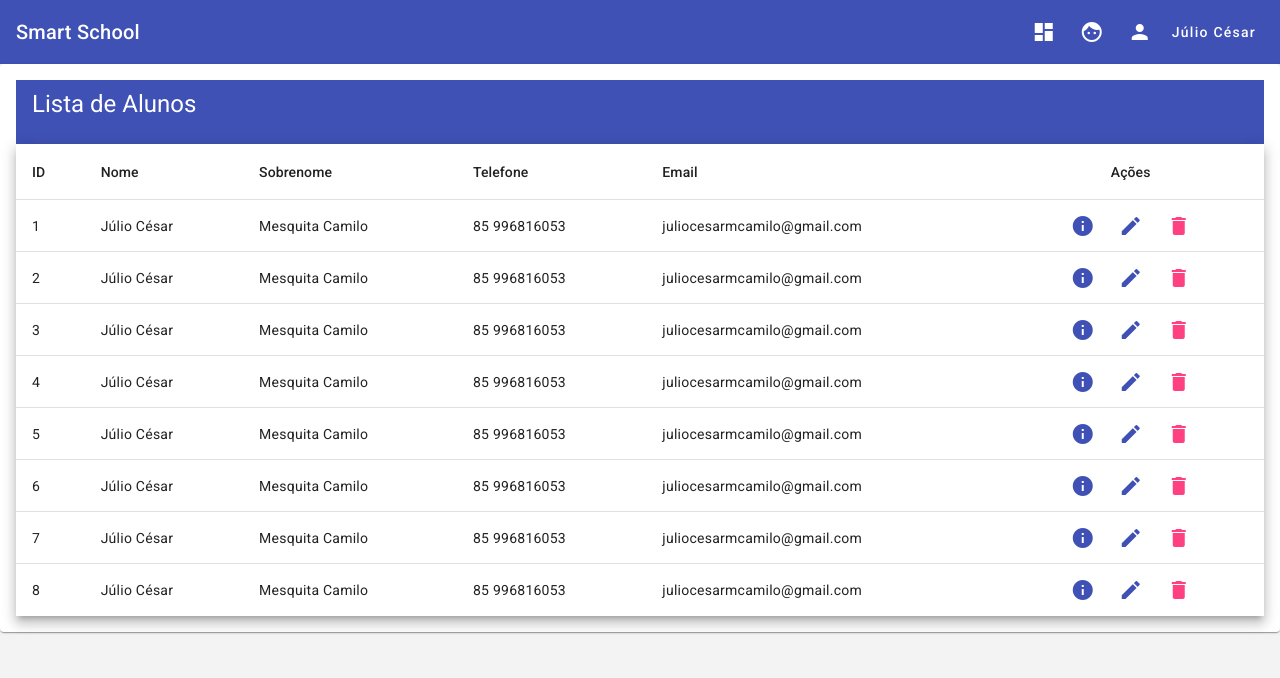
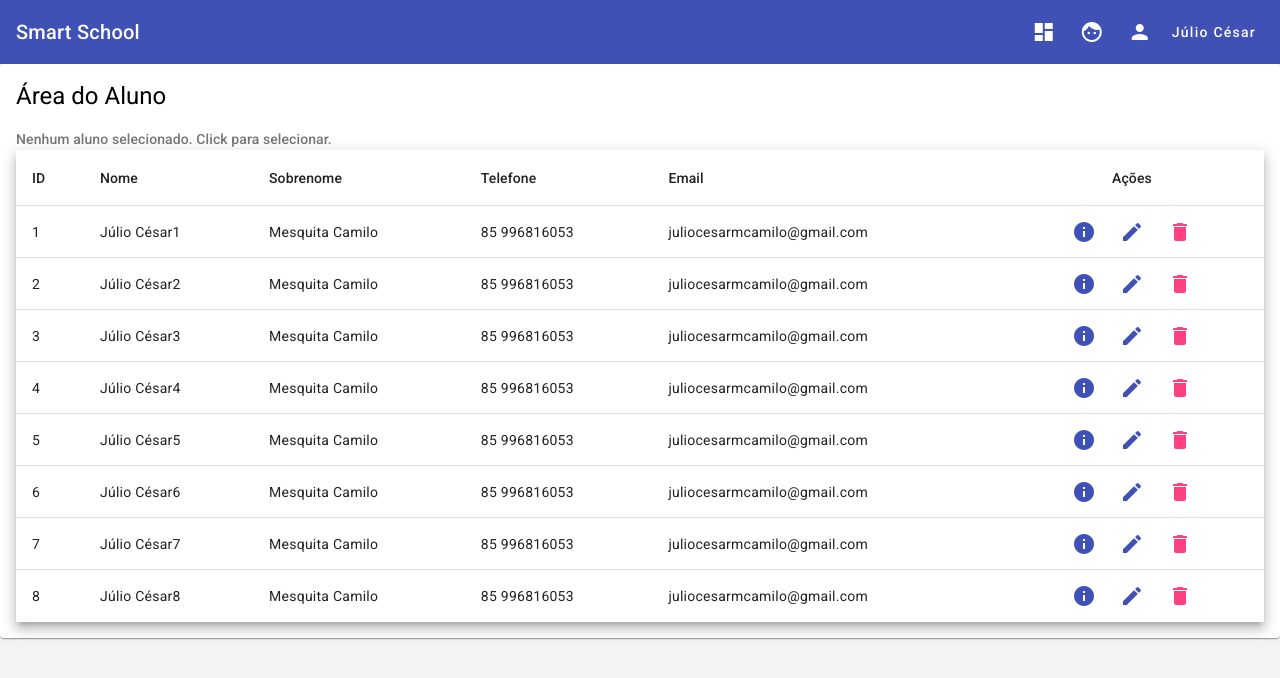
Before and after one commit to devjuliomesquita/SmartSchool, an Angular app in the folder SmartSchool-frontend/: page /alunos in a window 1280 px wide. Shown: the top 678 px of the page. Built offline with nearby package versions, Linux system fonts and the light colour scheme.

Commit message:
Tela de interação com aluno
Criado tela que realiza a interação com o Aluno.

```diff
--- a/SmartSchool-frontend/src/app/alunos/alunos.component.css
+++ b/SmartSchool-frontend/src/app/alunos/alunos.component.css
@@ -1,3 +1,10 @@
 .mat-column-acao {
   text-align: center;
 }
+.mat-mdc-row .mat-mdc-cell {
+  cursor: pointer;
+}
+.mat-mdc-row:hover .mat-mdc-cell {
+  background-color: rgb(211, 204, 204);
+  font-weight:500 ;
+}
--- a/SmartSchool-frontend/src/app/alunos/alunos.component.html
+++ b/SmartSchool-frontend/src/app/alunos/alunos.component.html
@@ -1,11 +1,33 @@
 <mat-card>
-  <mat-card-header>
-    <mat-toolbar color="primary">
-      <span><app-titulo [titulo]="titulo"></app-titulo></span>
-    </mat-toolbar>
+  <mat-card-header >
+
+    <mat-card-title><app-titulo [titulo]="titulo"></app-titulo></mat-card-title>
+    <mat-card-subtitle>
+      <div *ngIf="alunoSelecionado">
+        aluno selecionado: {{alunoSelecionado}}
+        <p>
+          <button mat-raised-button color="warn" (click)="AlunoDeselecionado()">Voltar</button>
+        </p>
+
+      </div>
+      <div *ngIf="!alunoSelecionado">
+        Nenhum aluno selecionado. Click para selecionar.
+      </div>
+    </mat-card-subtitle>
   </mat-card-header>
 
   <mat-card-content>
+
+  <div *ngIf="alunoSelecionado">
+    <mat-form-field appearance="outline">
+      <mat-label>Outline form field</mat-label>
+      <input matInput placeholder="Placeholder">
+      <mat-icon matSuffix>sentiment_very_satisfied</mat-icon>
+      <mat-hint>Hint</mat-hint>
+    </mat-form-field>
+
+  </div>
+  <div *ngIf="!alunoSelecionado">
 
       <table mat-table [dataSource]="dataAluno" class="mat-elevation-z8">
 
@@ -56,8 +78,12 @@
         </ng-container>
 
         <tr mat-header-row *matHeaderRowDef="displayedColumns"></tr>
-      <tr mat-row *matRowDef="let row; columns: displayedColumns;"></tr>
+        <tr
+        mat-row
+        (click)="AlunoSelecionado(row)"
+        *matRowDef="let row; columns: displayedColumns;"></tr>
 
       </table>
+  </div>
   </mat-card-content>
 </mat-card>
--- a/SmartSchool-frontend/src/app/alunos/alunos.component.ts
+++ b/SmartSchool-frontend/src/app/alunos/alunos.component.ts
@@ -9,23 +9,33 @@ import { MatPaginator } from '@angular/material/paginator';
   styleUrls: ['./alunos.component.css']
 })
 export class AlunosComponent implements OnInit {
-  public titulo:string = 'Lista de Alunos';
+  public titulo:string = 'Área do Aluno';
+  public alunoSelecionado?: string;
 
   public alunos: Aluno [] = [
-    {Id: 1, nome: "Júlio César", sobrenome: "Mesquita Camilo", telefone: "85 996816053", email: "juliocesarmcamilo@gmail.com" },
-    {Id: 2, nome: "Júlio César", sobrenome: "Mesquita Camilo", telefone: "85 996816053", email: "juliocesarmcamilo@gmail.com" },
-    {Id: 3, nome: "Júlio César", sobrenome: "Mesquita Camilo", telefone: "85 996816053", email: "juliocesarmcamilo@gmail.com" },
-    {Id: 4, nome: "Júlio César", sobrenome: "Mesquita Camilo", telefone: "85 996816053", email: "juliocesarmcamilo@gmail.com" },
-    {Id: 5, nome: "Júlio César", sobrenome: "Mesquita Camilo", telefone: "85 996816053", email: "juliocesarmcamilo@gmail.com" },
-    {Id: 6, nome: "Júlio César", sobrenome: "Mesquita Camilo", telefone: "85 996816053", email: "juliocesarmcamilo@gmail.com" },
-    {Id: 7, nome: "Júlio César", sobrenome: "Mesquita Camilo", telefone: "85 996816053", email: "juliocesarmcamilo@gmail.com" },
-    {Id: 8, nome: "Júlio César", sobrenome: "Mesquita Camilo", telefone: "85 996816053", email: "juliocesarmcamilo@gmail.com" },
+    {Id: 1, nome: "Júlio César1", sobrenome: "Mesquita Camilo", telefone: "85 996816053", email: "juliocesarmcamilo@gmail.com" },
+    {Id: 2, nome: "Júlio César2", sobrenome: "Mesquita Camilo", telefone: "85 996816053", email: "juliocesarmcamilo@gmail.com" },
+    {Id: 3, nome: "Júlio César3", sobrenome: "Mesquita Camilo", telefone: "85 996816053", email: "juliocesarmcamilo@gmail.com" },
+    {Id: 4, nome: "Júlio César4", sobrenome: "Mesquita Camilo", telefone: "85 996816053", email: "juliocesarmcamilo@gmail.com" },
+    {Id: 5, nome: "Júlio César5", sobrenome: "Mesquita Camilo", telefone: "85 996816053", email: "juliocesarmcamilo@gmail.com" },
+    {Id: 6, nome: "Júlio César6", sobrenome: "Mesquita Camilo", telefone: "85 996816053", email: "juliocesarmcamilo@gmail.com" },
+    {Id: 7, nome: "Júlio César7", sobrenome: "Mesquita Camilo", telefone: "85 996816053", email: "juliocesarmcamilo@gmail.com" },
+    {Id: 8, nome: "Júlio César8", sobrenome: "Mesquita Camilo", telefone: "85 996816053", email: "juliocesarmcamilo@gmail.com" },
   ];
 
   displayedColumns = ['Id', 'nome', 'sobrenome', 'telefone', 'email', 'acao'];
 
+  AlunoSelecionado(aluno: Aluno){
+    this.alunoSelecionado = aluno.nome;
+  };
+  AlunoDeselecionado(){
+    this.alunoSelecionado = '';
+  }
+
+  // teste de paginação | voltar depois
   dataAluno = new MatTableDataSource<Aluno>(this.alunos);
   @ViewChild(MatPaginator) paginator!:MatPaginator;
+  // Fim do teste de paginação | Voltar depois
   constructor() { }
 
   ngOnInit() {
```
Lines whose indentation alone changed are shown as unchanged.
